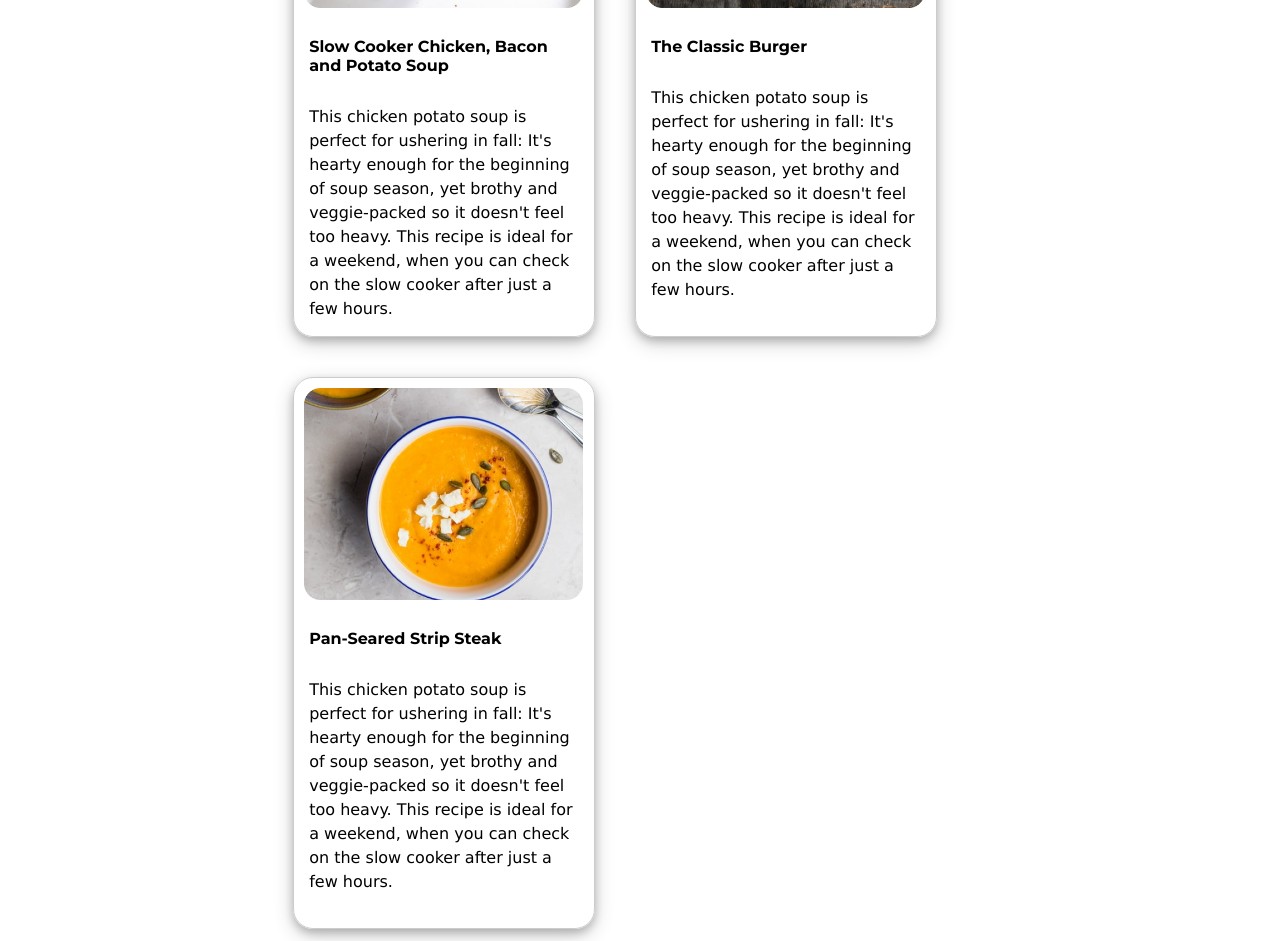
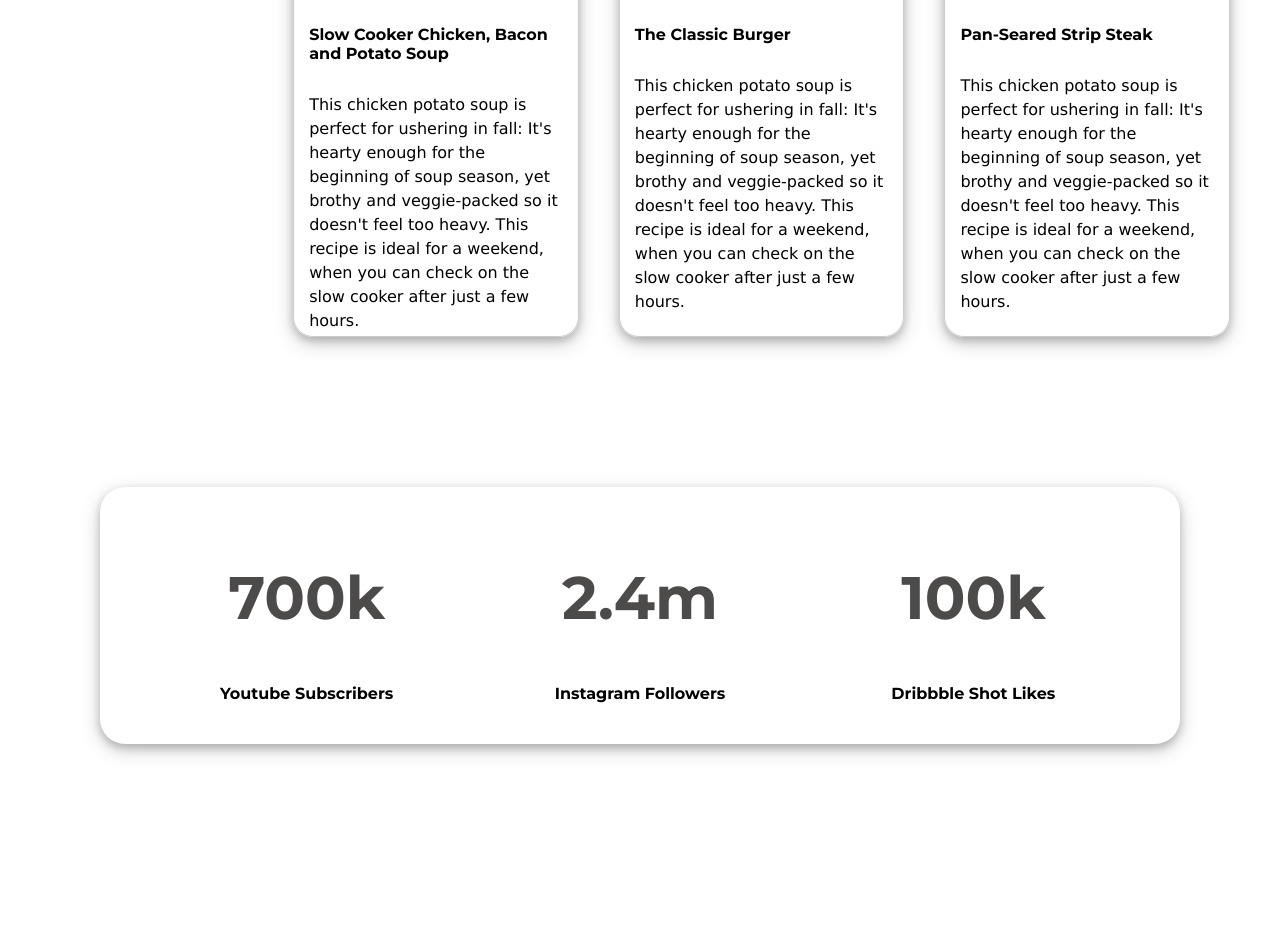
Before and after one commit to yeasmin-65/food-network, a plain HTML site: page index.html in a window 1280 px wide. Shown: the part 2105-3046 px from the top of the page. After the commit the page ends 2949 px from the top, so only its background shows below. Drawn offline with Linux system fonts and the light colour scheme.

Commit message:
bar-area part send

```diff
--- a/index.html
+++ b/index.html
@@ -71,11 +71,28 @@
                     <div class="reci-desc">This chicken potato soup is perfect for ushering in fall: It's hearty enough for the beginning of soup season, yet brothy and veggie-packed so it doesn't feel too heavy. This recipe is ideal for a weekend, when you can check on the slow cooker after just a few hours.</div>
                 </div>
        </div>
+       <div class="bar-area">
+
+        <div>
+            <h1>700k</h1>
+            <p>Youtube Subscribers</p>
+        </div>
+        <div>
+            <h1>2.4m</h1>
+            <p>Instagram Followers</p>
+        </div>
+        <div>
+            <h1>100k</h1>
+            <p>Dribbble Shot Likes</p>
+        </div>
+
+    </div>
+
+
+     </section>
 
 
 
 
-    </section>
-
 </body>
 </html>
--- a/style.css
+++ b/style.css
@@ -103,7 +103,7 @@ h2{
 }
 
 .img-set{
-
+    display: flex;
     padding: 30px;
     margin-left: 19%;
 }
@@ -114,7 +114,6 @@ div.img {
     margin: 20px;
     border-radius: 20px 20px;
     border: 1px solid #ccc;
-    float: left;
     height: 550px;
     width: 300px;
     box-shadow: 0 4px 8px 0 rgba(0, 0, 0, 0.2), 0 6px 20px 0 rgba(0, 0, 0, 0.19);
@@ -138,3 +137,16 @@ div.img {
     text-align:left;
 
   }
+.bar-area{
+    display: flex;
+    text-align: center;
+    border-radius: 25px;
+    padding: 0 40px;
+    margin: 100px 100px;
+    box-shadow: 0 4px 8px 0 rgba(0, 0, 0, 0.2), 0 6px 20px 0 rgba(0, 0, 0, 0.19);
+}
+.bar-area div{
+    width: 100%;
+    padding: 25px 0 25px 0;
+
+}
```
